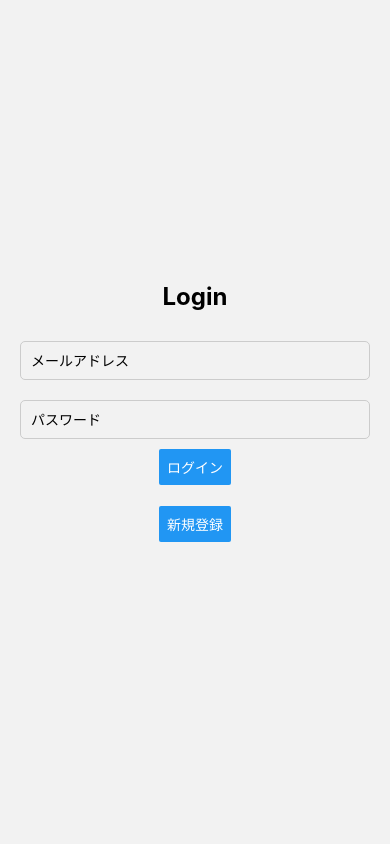
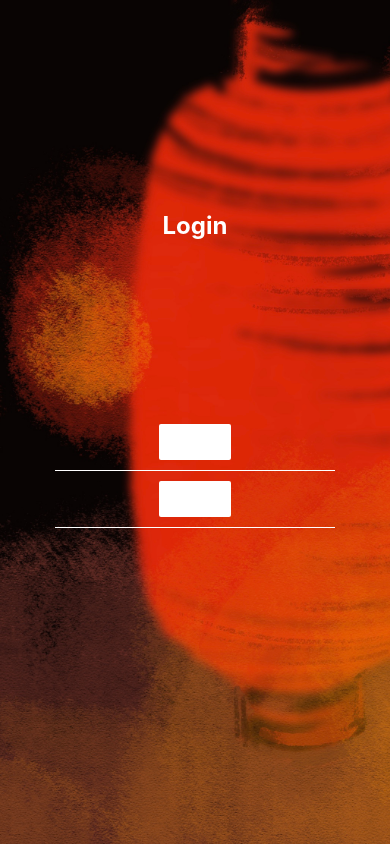
Before and after one commit to tonosaki0917/Choroyoi, a React Native app: screen /Login in a window 390 px wide. Built offline with nearby package versions, Linux system fonts and the light colour scheme; no server answers.

Commit message:
UI変更

```diff
--- a/screen/Login.tsx
+++ b/screen/Login.tsx
@@ -1,6 +1,6 @@
 import React, { useState } from 'react';
 import { StatusBar } from 'expo-status-bar';
-import { Platform, StyleSheet, TextInput, Button, Alert, TouchableOpacity } from 'react-native';
+import { Platform, StyleSheet, TextInput, Button, Image, Dimensions } from 'react-native';
 import { Text, View } from 'react-native';
 import { NavigationProp, useNavigation } from '@react-navigation/native';
 
@@ -20,7 +20,7 @@ export default function Login() {
   const handleLogin = async () => {
     try{
       const userCredential = await signInWithEmailAndPassword(auth, email, password);
-      const user = userCredential.user
+      const user = userCredential.user;
       console.log(user.displayName);
       console.log(user.uid);
       alert("Hello, " + user.displayName);
@@ -34,27 +34,32 @@ export default function Login() {
     navigation.navigate('Register');
   };
 
+  const { width, height } = Dimensions.get('window');
+
   return (
     <View style={styles.container}>
+      <Image source={require('../assets/images/Login.jpg')} style={{width: width, height: height, position: 'absolute'}} />
       <Text style={styles.title}>Login</Text>
       <TextInput
         style={styles.input}
         placeholder="メールアドレス"
+        placeholderTextColor="rgba(255, 255, 255, 0.7)"
         value={email}
         onChangeText={setEmail}
       />
       <TextInput
         style={styles.input}
         placeholder="パスワード"
+        placeholderTextColor="rgba(255, 255, 255, 0.7)"
         value={password}
         onChangeText={setPassword}
         secureTextEntry
       />
-      <Button title="ログイン" onPress={() => {console.log("Button pressed"); handleLogin();}} />
+      <Button title="ログイン" onPress={handleLogin} color="#FFFFFF"/>
 
       <View style={styles.separator} />
 
-      <Button title="新規登録" onPress={() => GotoRegister()} />
+      <Button title="新規登録" onPress={GotoRegister} color="#FFFFFF"/>
 
       <View style={styles.separator} />
 
@@ -74,28 +79,24 @@ const styles = StyleSheet.create({
     fontSize: 24,
     fontWeight: 'bold',
     marginBottom: 20,
+    color: '#FFFFFF',
+    position: 'absolute',
+    top: '25%',
   },
   input: {
     width: '100%',
     padding: 10,
     marginVertical: 10,
     borderWidth: 1,
-    borderColor: '#ccc',
+    borderColor: 'transparent', // 透明に設定
     borderRadius: 5,
+    backgroundColor: 'rgba(255, 255, 255, 0.3)', // 半透明の背景色
+    color: '#FFFFFF', // 入力テキストの色
   },
   separator: {
     marginVertical: 10,
     height: 1,
     width: '80%',
-  },
-  buttonText: {
-    color: '#FFFFFF',
-    fontSize: 16,
-  },
-  button: {
-    backgroundColor: '#007BFF',
-    padding: 10,
-    alignItems: 'center',
-    borderRadius: 5,
+    backgroundColor: '#FFFFFF', // セパレータの色
   },
 });
```
Also changed, not shown: assets/images/Login.jpg (added).
